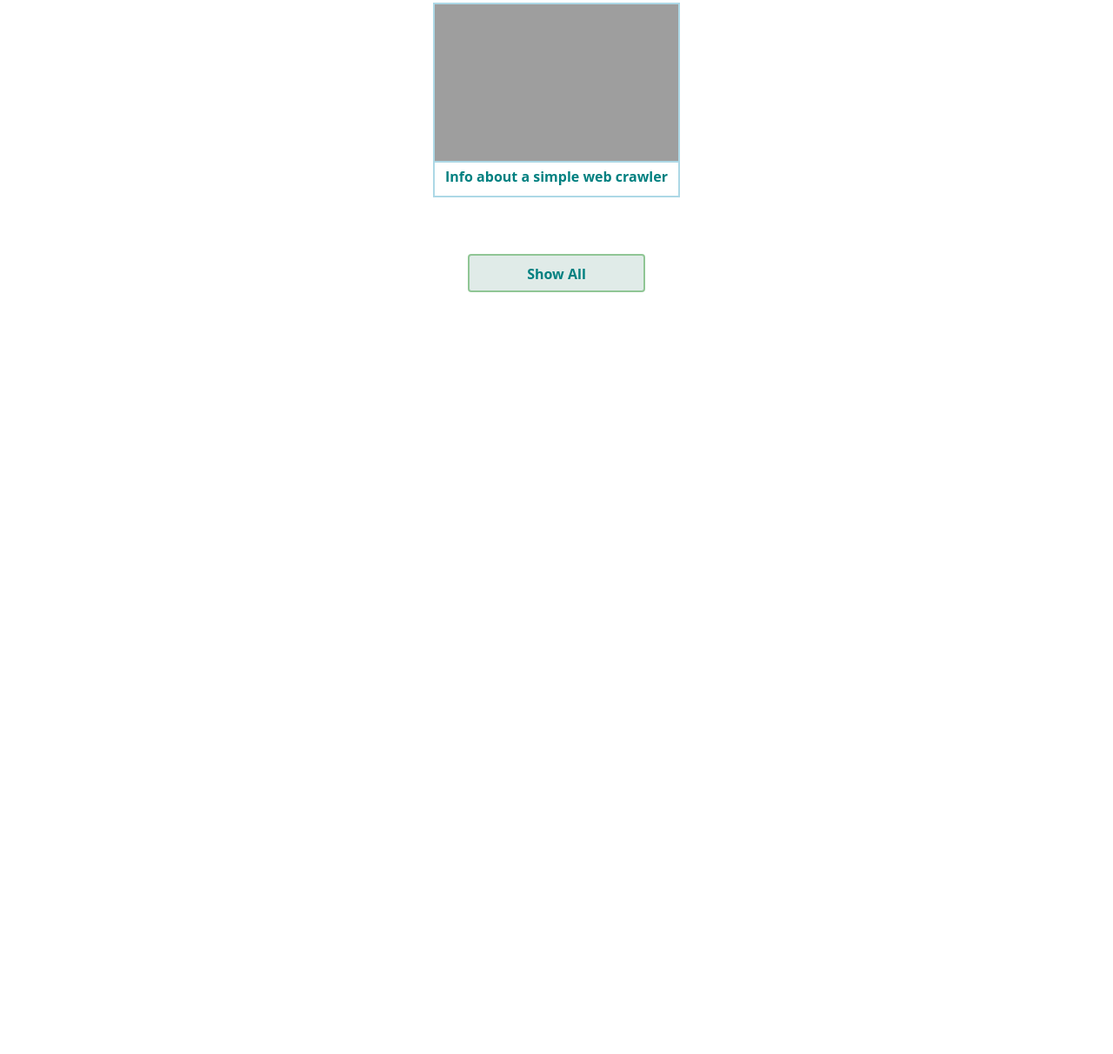
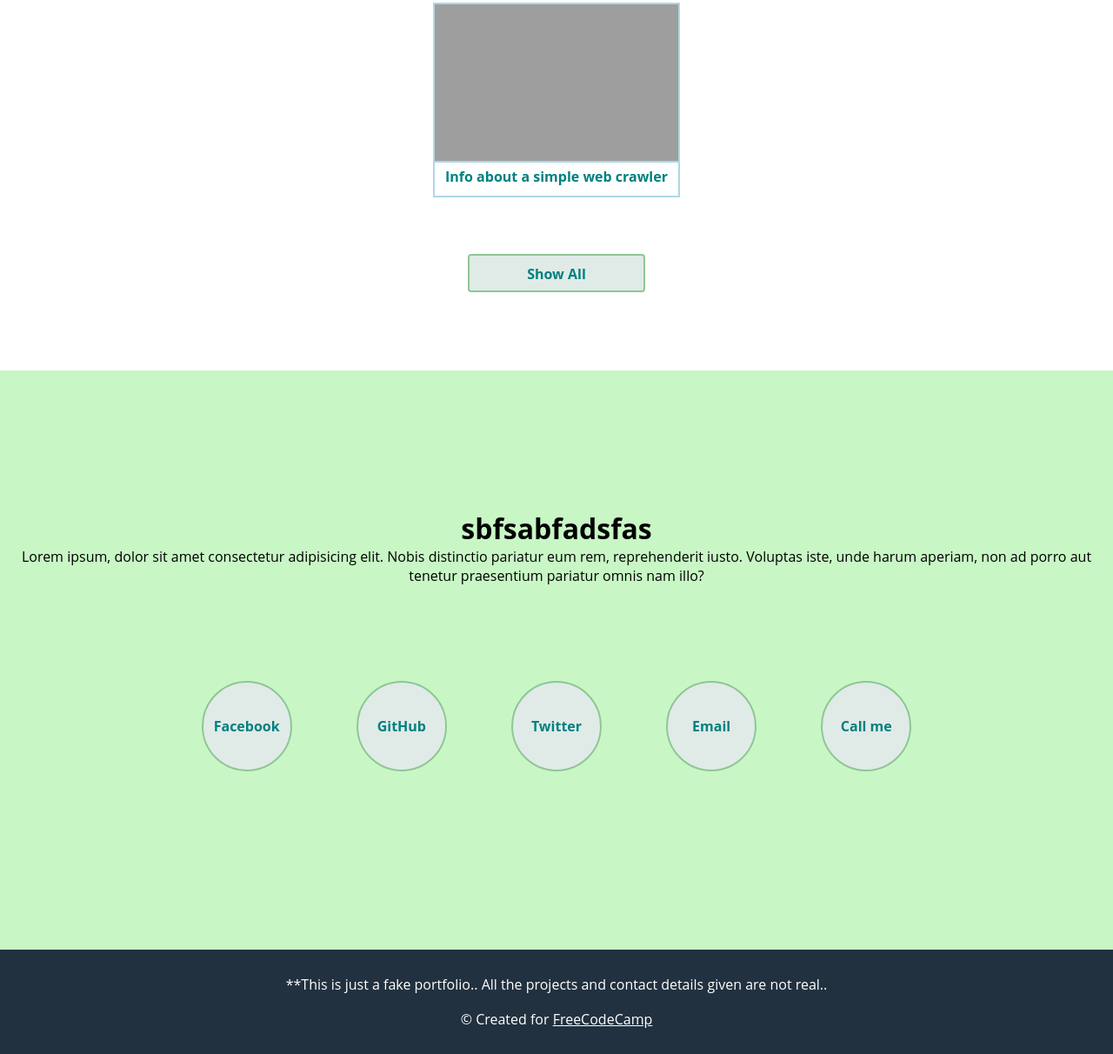
Before and after one commit to yosoydead/FCC-Portfolio-Page-kind-of-, a plain HTML site: page index.html in a window 1280 px wide. Shown: the part 1229-2441 px from the top of the page at 87% size. Before the commit the page ends 1655 px from the top, so only its background shows below. Drawn offline with Linux system fonts and the light colour scheme; grey boxes are pictures that could not be loaded.

Commit message:
passed all the tests

```diff
--- a/css/main.css
+++ b/css/main.css
@@ -152,3 +152,59 @@ nav ul li a:hover::after{
       margin: 40px 0;
     }
   }
+
+/* contact */
+.contact {
+    background: #c8f7c5;
+    padding-bottom: 160px;
+}
+
+.header{
+    padding: 160px 0 110px;
+}
+
+.contact-details {
+    display: inline-block;
+  font-weight: bold;
+  margin: 0 35px 45px 35px;
+  list-style-type: none;
+  border: 2px solid #90C695;
+  border-radius: 100%;
+  width: 100px;
+  height: 100px;
+  line-height: 100px;
+  background: #e0ebe8;
+  color: #008080;
+  text-decoration: none;
+}
+
+.contact-details:hover {
+    background: #E4F1FE;
+    color: green;
+  }
+
+  /* footer */
+  footer {
+    padding: 20px;
+    background: #22313F;
+    color: white;
+    line-height: 40px;
+  }
+
+  footer a {
+    color: white;
+  }
+
+  @media only screen and (max-width: 367px) {
+    /*    #contact{
+      min-height:1100px;
+    } */
+    .contact-details {
+      border: 2px solid #90C695;
+      border-radius: 0;
+      width: 90px;
+      height: 20px;
+      padding: 10px;
+      line-height: normal;
+    }
+  }
--- a/index.html
+++ b/index.html
@@ -44,6 +44,22 @@
         <a href="https://github.com/yosoydead" class="show-all" target="_blank">Show All</a>
     </div>
 
+    <!-- contact section -->
+    <div id="contact" class="contact">
+        <div class='header'>
+            <h1>sbfsabfadsfas</h1>
+            <p>Lorem ipsum, dolor sit amet consectetur adipisicing elit. Nobis distinctio pariatur eum rem, reprehenderit iusto. Voluptas iste, unde harum aperiam, non ad porro aut tenetur praesentium pariatur omnis nam illo?</p>
+        </div>
 
+        <a href="#" target="_blank" class="contact-details">Facebook</a>
+        <a id='profile-link' href="#" target="_blank" class="contact-details">GitHub</a>
+        <a href="#" target="_blank" class="contact-details">Twitter</a>
+        <a href="#" class="contact-details">Email</a>
+        <a href="#" class="contact-details">Call me</a>
+    </div>
+
+    <footer>**This is just a fake portfolio.. All the projects and contact details given are not real..
+        <p>&copy; Created for <a href="https://www.freecodecamp.com/" target="_blank">FreeCodeCamp</a></p>
+      </footer>
 </body>
 </html>
```
Also changed, not shown: 1 other file.
